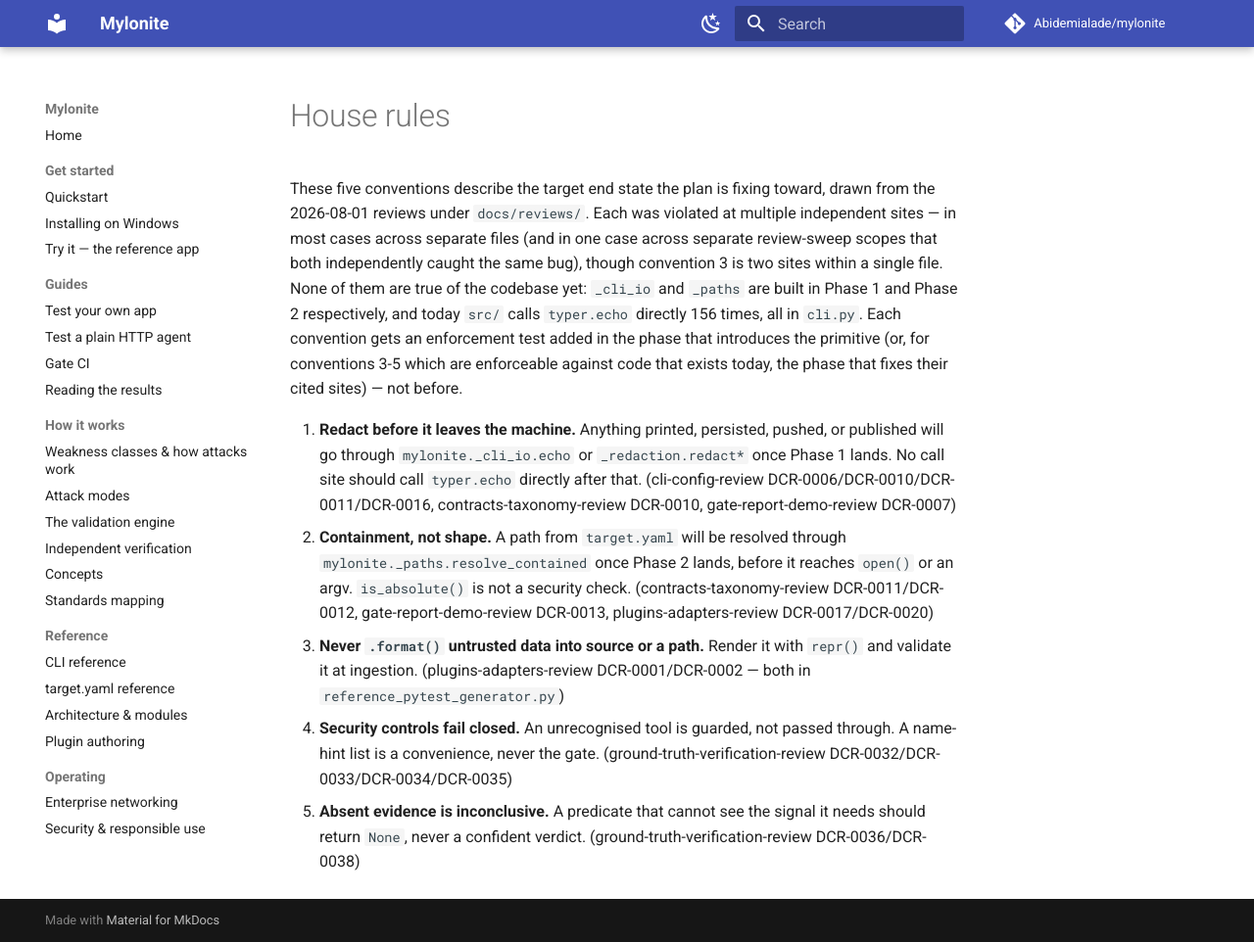
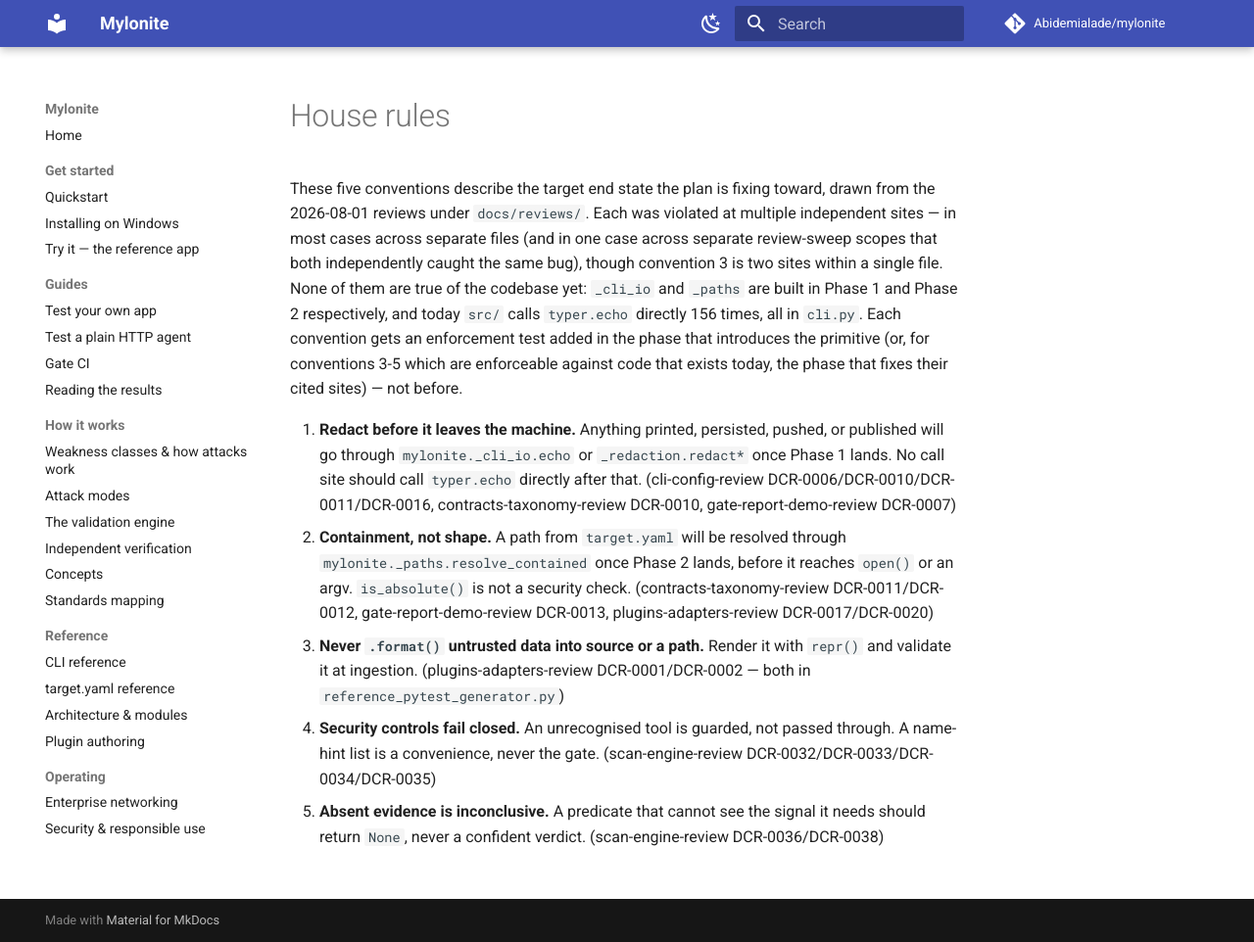
Before and after one commit to Abidemialade/mylonite, an MkDocs documentation site: the page built from docs/conventions.md, in a window 1280 px wide and 962 px high. Shown: the whole window at 98% size. Built offline with MkDocs 1.6.1 and Material for MkDocs 9.7.7, drawn with Linux system fonts in a browser that asks for light colours; comment, search, counter and statistics services are not loaded.

Commit message:
docs: fix wrong review-file attribution in conventions.md
Conventions 4 and 5 cited "ground-truth-verification-review" for
DCR-0032/0033/0034/0035/0036/0038, but that review file only has 16
findings (DCR-0001 through DCR-0019) and never covers those IDs at all.
All six findings are actually in scan-engine-review.md (the control_shim.py
fail-open bugs and the predicates.py evidence-confidence bugs, which
matches that file's src/mylonite/scan/ scope). Corrected both citations.

Re-verified every (file, DCR-ID) pair currently cited in conventions.md by
grepping each ID against its specific cited review file — all 19 citations
across conventions 1-5 now confirmed present in the file they're
attributed to, with titles/locations matching each convention's theme.

846 passed, 7 skipped — unchanged.

Co-Authored-By: Claude Sonnet 5 <noreply@anthropic.com>

```diff
--- a/docs/conventions.md
+++ b/docs/conventions.md
@@ -27,7 +27,7 @@ the phase that fixes their cited sites) — not before.
    DCR-0001/DCR-0002 — both in `reference_pytest_generator.py`)
 4. **Security controls fail closed.** An unrecognised tool is guarded, not passed
    through. A name-hint list is a convenience, never the gate.
-   (ground-truth-verification-review DCR-0032/DCR-0033/DCR-0034/DCR-0035)
+   (scan-engine-review DCR-0032/DCR-0033/DCR-0034/DCR-0035)
 5. **Absent evidence is inconclusive.** A predicate that cannot see the signal it
    needs should return `None`, never a confident verdict.
-   (ground-truth-verification-review DCR-0036/DCR-0038)
+   (scan-engine-review DCR-0036/DCR-0038)
```
